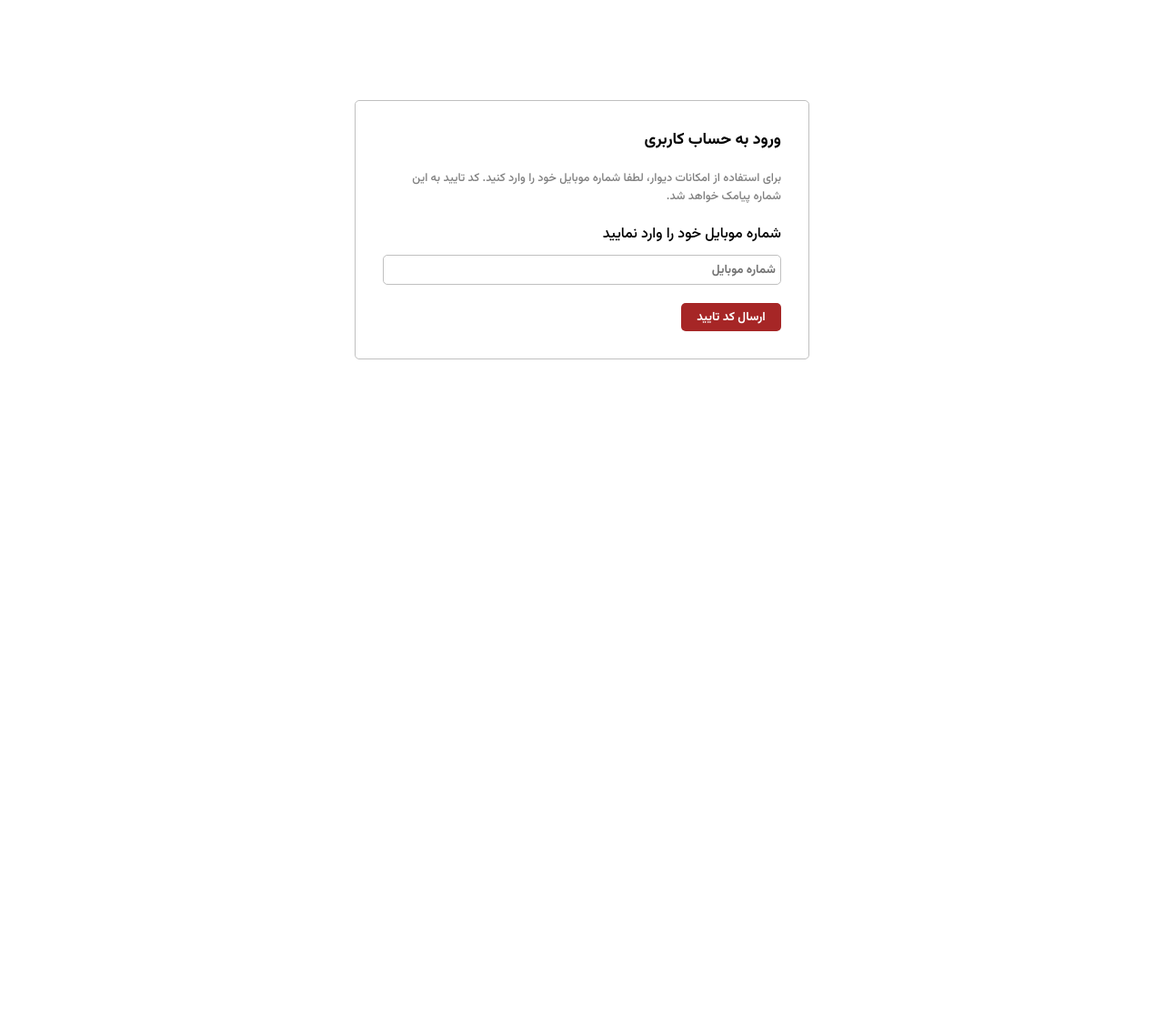
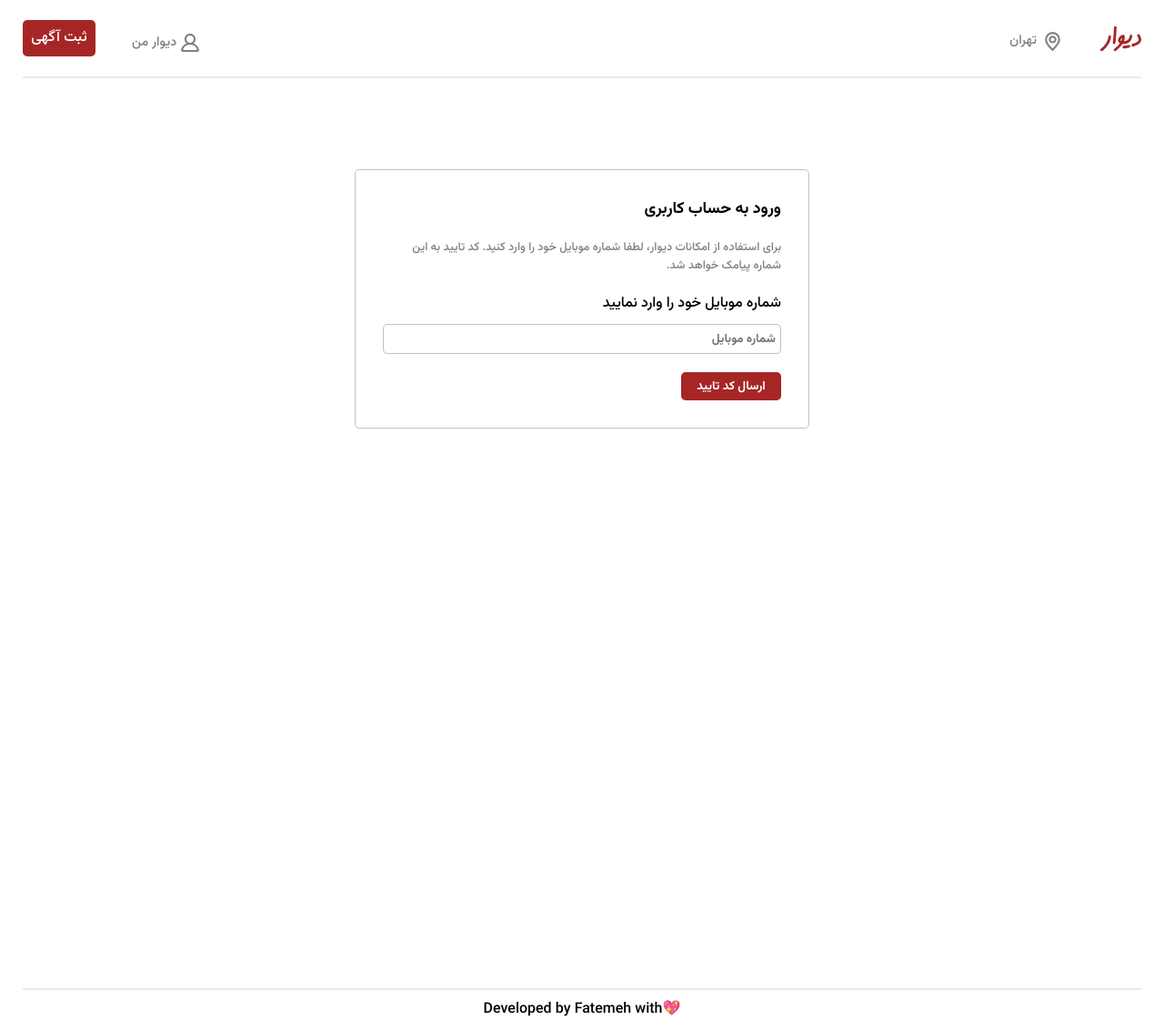
Before and after one commit to fatemehbazgir/divar, a React (Vite) app: page /auth in a window 1280 px wide. Shown: the whole page at 91% size. Before the commit the page ends 800 px from the top, so only its background shows below. Built offline with nearby package versions, Linux system fonts and the light colour scheme; no server answers.

Commit message:
Add Layout

```diff
--- a/src/App.jsx
+++ b/src/App.jsx
@@ -2,6 +2,7 @@
 
 import Router from "./router/Router";
 import { QueryClient, QueryClientProvider } from "@tanstack/react-query";
+import Layout from "./layouts/Layout";
 
 const queryClient = new QueryClient({
   defaultOptions: {
@@ -18,7 +19,9 @@
   return (
     <QueryClientProvider client={queryClient}>
       <BrowserRouter>
-        <Router />
+        <Layout>
+          <Router />
+        </Layout>
       </BrowserRouter>
     </QueryClientProvider>
   );
--- /dev/null
+++ b/src/layouts/Footer.jsx
@@ -0,0 +1,10 @@
+import styles from "./Footer.module.css";
+function Footer() {
+  return (
+    <footer className={styles.footer}>
+      <p>Developed by Fatemeh with💖</p>
+    </footer>
+  );
+}
+
+export default Footer;
--- /dev/null
+++ b/src/layouts/Footer.module.css
@@ -0,0 +1,7 @@
+.footer {
+  text-align: center;
+  direction: ltr;
+  margin-top: 100px;
+  padding-top: 10px;
+  border-top: 2px solid rgb(234, 234, 234);
+}
--- /dev/null
+++ b/src/layouts/Header.jsx
@@ -0,0 +1,32 @@
+import { Link } from "react-router-dom";
+
+import styles from "./Header.module.css";
+
+function Header() {
+  return (
+    <header className={styles.header}>
+      <div>
+        <Link to="/">
+          <img src="divar.svg" className={styles.logo} />
+        </Link>
+        <span>
+          <img src="location.svg" />
+          <p>تهران</p>
+        </span>
+      </div>
+      <div>
+        <Link to="/auth">
+          <span>
+            <img src="profile.svg" />
+            <p>دیوار من</p>
+          </span>
+        </Link>
+        <Link to="/dashboard" className={styles.button}>
+          ثبت آگهی
+        </Link>
+      </div>
+    </header>
+  );
+}
+
+export default Header;
--- /dev/null
+++ b/src/layouts/Header.module.css
@@ -0,0 +1,38 @@
+.header {
+  display: flex;
+  justify-content: space-between;
+  align-items: center;
+  border-bottom: 2px solid rgb(234, 234, 234);
+  padding: 10px 0;
+  margin-bottom: 20px;
+}
+
+.logo {
+  width: 45px;
+  margin-left: 40px;
+}
+.header div {
+  display: flex;
+}
+
+.header span {
+  display: flex;
+  align-items: center;
+  color: gray;
+  height: 50px;
+}
+
+.header span p {
+  margin-right: 5px;
+  font-size: 0.9rem;
+}
+.button {
+  background-color: #a62626;
+  color: #fff;
+  height: 40px;
+  width: 80px;
+  line-height: 40px;
+  text-align: center;
+  border-radius: 5px;
+  margin-right: 40px;
+}
--- /dev/null
+++ b/src/layouts/Layout.jsx
@@ -0,0 +1,17 @@
+import React from "react";
+import Header from "./Header";
+import Footer from "./Footer";
+
+import styles from "./Layout.module.css";
+
+function Layout({ children }) {
+  return (
+    <>
+      <Header />
+      <div className={styles.main}>{children}</div>
+      <Footer />
+    </>
+  );
+}
+
+export default Layout;
--- /dev/null
+++ b/src/layouts/Layout.module.css
@@ -0,0 +1,3 @@
+.main {
+  min-height: 100vh;
+}
--- a/src/styles/index.css
+++ b/src/styles/index.css
@@ -6,7 +6,7 @@
 
 body {
   margin: auto;
-  max-width: 1400px;
+  max-width: 1250px;
   min-height: 100vh;
   padding: 10px;
 }
```
